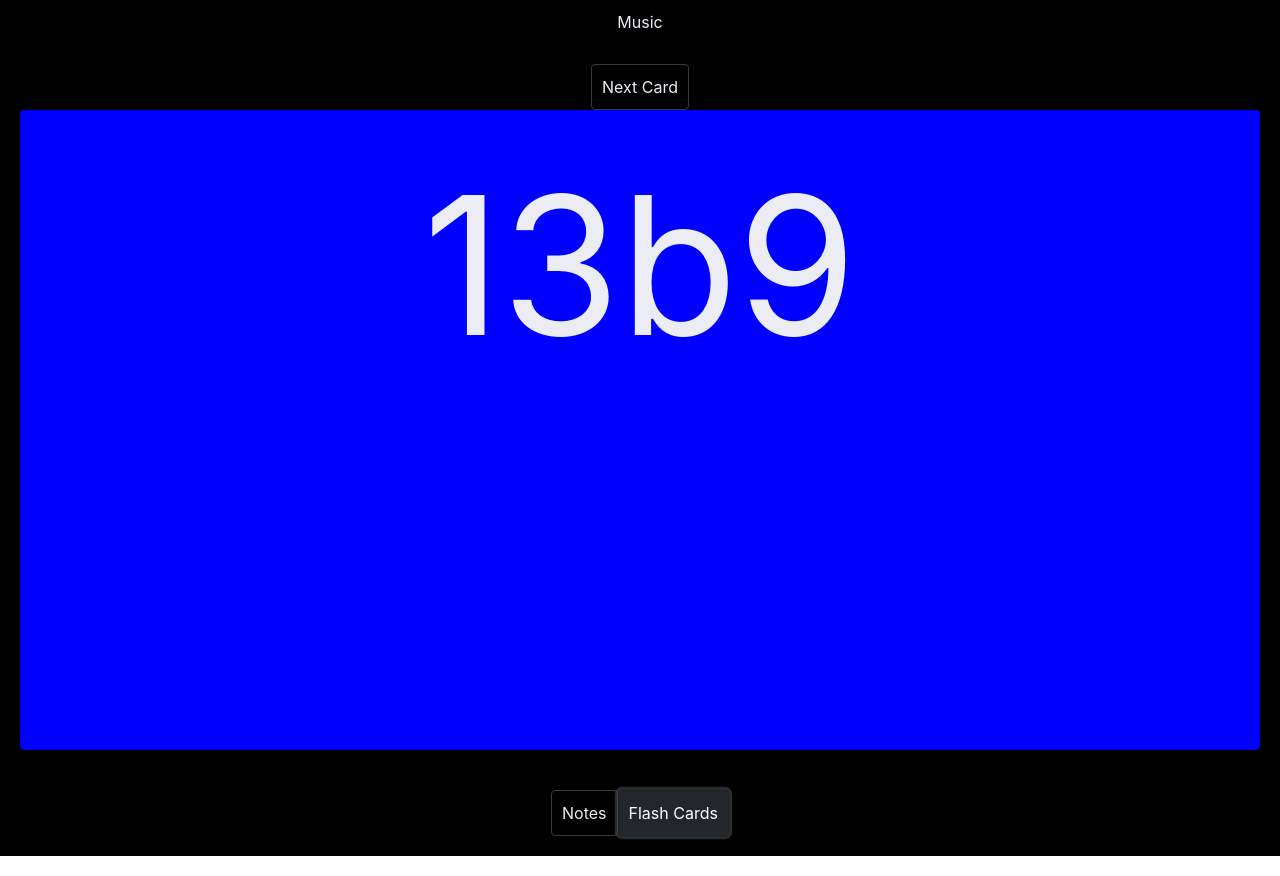
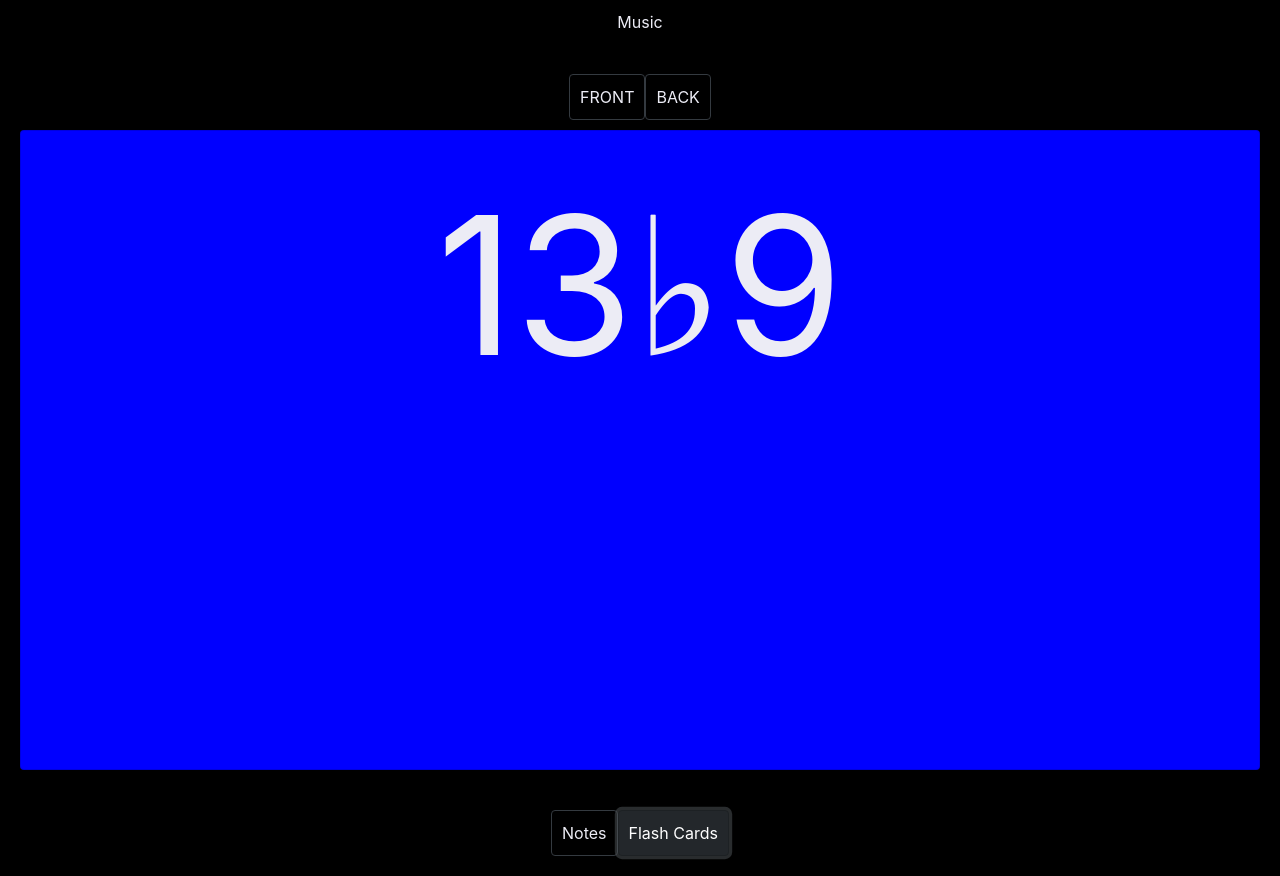
Before and after one commit to golubitsky/music, a React (Create React App) app: page / in a window 1280 px wide. Both pictures are taken after a click on the button "Flash Cards". Built offline with nearby package versions, Linux system fonts and the light colour scheme.

Commit message:
refactor front/back logic

```diff
--- a/src/foundation/flashCards.js
+++ b/src/foundation/flashCards.js
@@ -2,22 +2,16 @@ import flashCards from "./flashCards/polychordFractions.json";
 const _ = require("lodash");
 
 function cards() {
-  return _.entries(flashCards).flatMap(function (cardValues) {
-    return [
-      {
-        front: cardValues[0],
-        back: cardValues[1],
-      },
-      {
-        front: cardValues[1],
-        back: cardValues[0],
-      },
-    ];
+  return _.entries(flashCards).map(function (cardValues) {
+    return {
+      front: cardValues[0],
+      back: cardValues[1],
+    };
   });
 }
 
 function randomCard() {
-  return _.sample(cards())
+  return _.sample(cards());
 }
 
 export { cards, randomCard };
--- a/src/foundation/flashCards/polychordFractions.json
+++ b/src/foundation/flashCards/polychordFractions.json
@@ -1,7 +1,7 @@
 {
-  "13#11": "II/I⁷",
-  "7#9": "bIII/I",
-  "7b9b5": "bV/I",
-  "13b9": "VI/I⁷",
-  "7#9#5": "bVI/I⁷"
+  "13♯11": "II/I⁷",
+  "7♯9": "♭III/I",
+  "7♭9♭5": "♭V/I",
+  "13♭9": "VI/I⁷",
+  "7♯9♯5": "♭VI/I⁷"
 }
--- a/src/screens/FlashCards.js
+++ b/src/screens/FlashCards.js
@@ -3,35 +3,32 @@ import Button from "react-bootstrap/Button";
 import { randomCard } from "../foundation/flashCards.js";
 import "./FlashCards.css";
 
-const CARD_COLORS = ["blue", "green"];
+const CARD_COLORS = {
+  front: "blue",
+  back: "green",
+};
 
 export class FlashCards extends React.Component {
   constructor(props) {
     super(props);
-    this.state = this.randomCardForDisplay();
+    this.state = this.randomCardForDisplay("front");
   }
 
-  randomCardForDisplay() {
+  randomCardForDisplay(side) {
     let card = randomCard();
     return {
       card: card,
-      displayedSide: card.front,
-      cardColor: CARD_COLORS[0],
+      side: side,
     };
   }
 
   cardColor() {
-    return CARD_COLORS.find((color) => color !== this.state.cardColor);
+    return CARD_COLORS[this.state.side];
   }
+
   flipCard() {
-    const c = this.state.card;
-    const d = this.state.displayedSide;
-
-    const sideToDisplay = d === c.front ? c.back : c.front;
-
     this.setState({
-      displayedSide: sideToDisplay,
-      cardColor: this.cardColor(),
+      side: this.state.side === "front" ? "back" : "front",
     });
   }
 
@@ -42,22 +39,27 @@ export class FlashCards extends React.Component {
 
     return (
       <div>
+        <div className="buttons">
+          {["front", "back"].map((side, index) => (
             <Button
               variant="dark"
               onClick={() => {
-            this.setState(this.randomCardForDisplay());
+                this.setState(this.randomCardForDisplay(side));
               }}
+              key={index}
             >
-          Next Card
+              {side.toUpperCase()}
             </Button>
+          ))}
+        </div>
         <div
           className="card"
           onClick={() => this.flipCard()}
           style={{
-            backgroundColor: this.state.cardColor,
+            backgroundColor: this.cardColor(),
           }}
         >
-          {this.state.displayedSide}
+          {this.state.card[this.state.side]}
         </div>
       </div>
     );
```
Also changed, not shown: 1 other file (tests, documents, lock files or other folders). Lines whose indentation alone changed are shown as unchanged.
